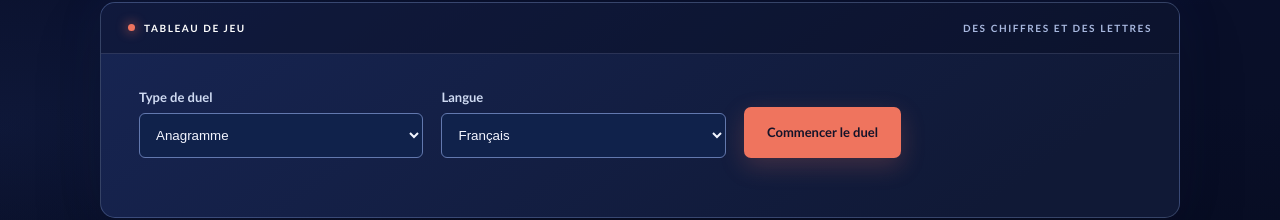
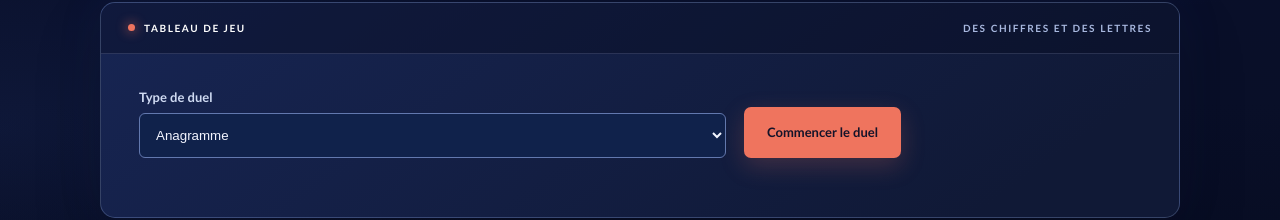
Before and after one commit to marcelopimeireles/des-chiffres-et-des-letters, a React (Create React App) app in the folder client/: page /duel in a window 1280 px wide. Shown: the part 337-557 px from the top of the page. Built offline with nearby package versions, Linux system fonts and the light colour scheme; no server answers.

Commit message:
fix: use global language in Duel

```diff
--- a/client/src/pages/Duel.tsx
+++ b/client/src/pages/Duel.tsx
@@ -1,17 +1,17 @@
 import React, { useEffect, useState } from 'react';
-import { useTranslation } from '../i18n';
+import { useTranslation, useGameLanguage } from '../i18n';
 import DeadlineClock from '../components/DeadlineClock';
 import StudioRound from '../components/StudioRound';
 import TileRack from '../components/TileRack';
 import {
   createDuelDraw, fetchDuelDraw, fetchDuelSolution,
-  validateDuelAnswer, DuelKind, DuelRound, WordLanguage
+  validateDuelAnswer, DuelKind, DuelRound
 } from '../services/gameService';
 
 const Duel: React.FC = () => {
   const t = useTranslation();
   const [kind, setKind] = useState<DuelKind>('anagram');
-  const [language, setLanguage] = useState<WordLanguage>('fr');
+  const language = useGameLanguage();
   const [round, setRound] = useState<DuelRound | null>(null);
   const [input, setInput] = useState('');
   const [feedback, setFeedback] = useState('');
@@ -70,13 +70,6 @@ const Duel: React.FC = () => {
             <option value="anagram">{t("Anagramme", "Anagram", "Anagrama")}</option><option value="mental">{t("Calcul mental", "Mental arithmetic", "Cálculo mental")}</option>
           </select>
         </label>
-        <label htmlFor="duel-language">{t("Langue", "Language", "Idioma")}
-          <select id="duel-language" value={language}
-            onChange={event => setLanguage(event.target.value as WordLanguage)}>
-            <option value="fr">Français</option><option value="pt">Português (Portugal)</option>
-            <option value="en">English</option>
-          </select>
-        </label>
         <button className="button button--primary" type="button" disabled={busy}
           onClick={() => void start()}>{t("Commencer le duel", "Start duel", "Iniciar duelo")}</button>
       </section>}
```
